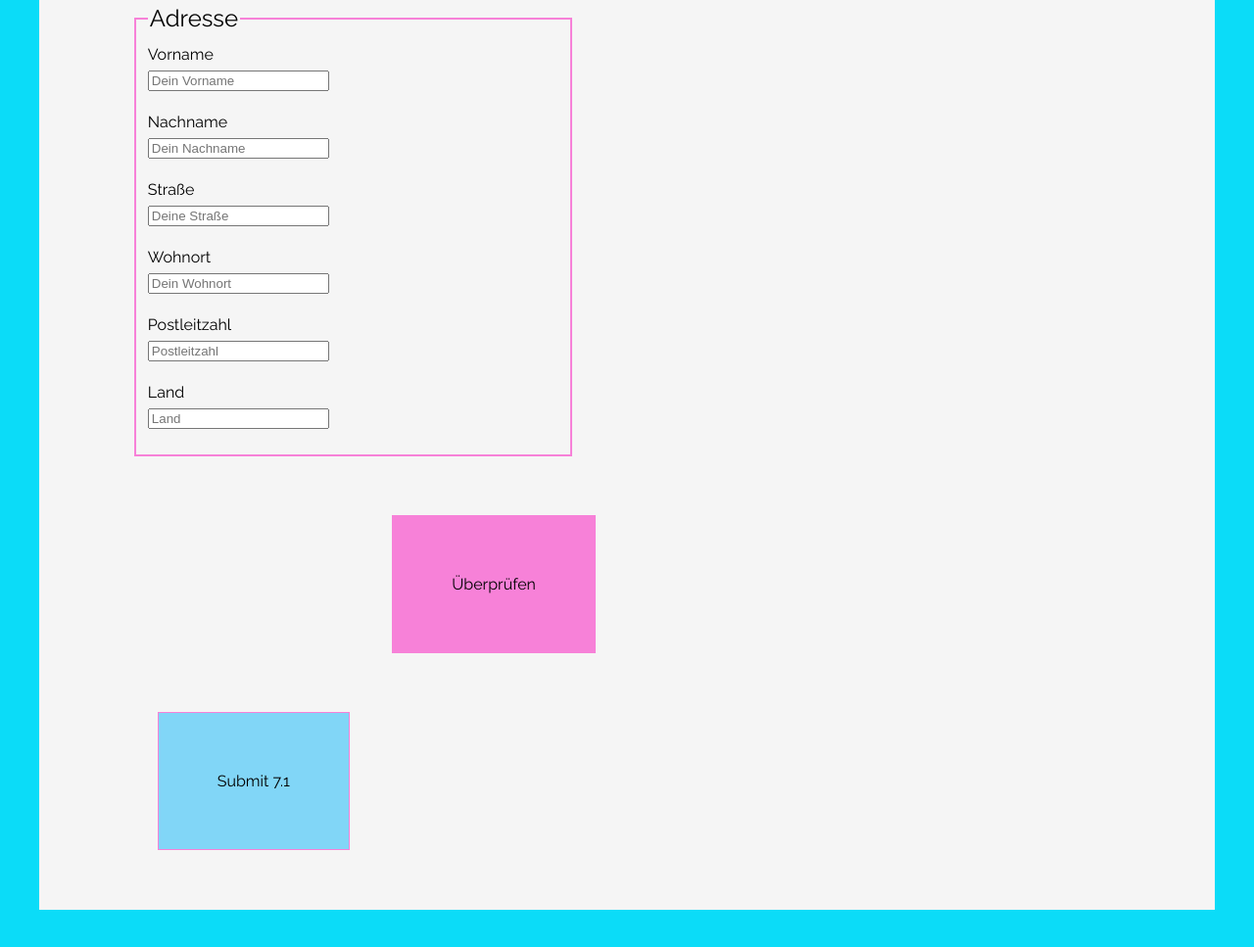
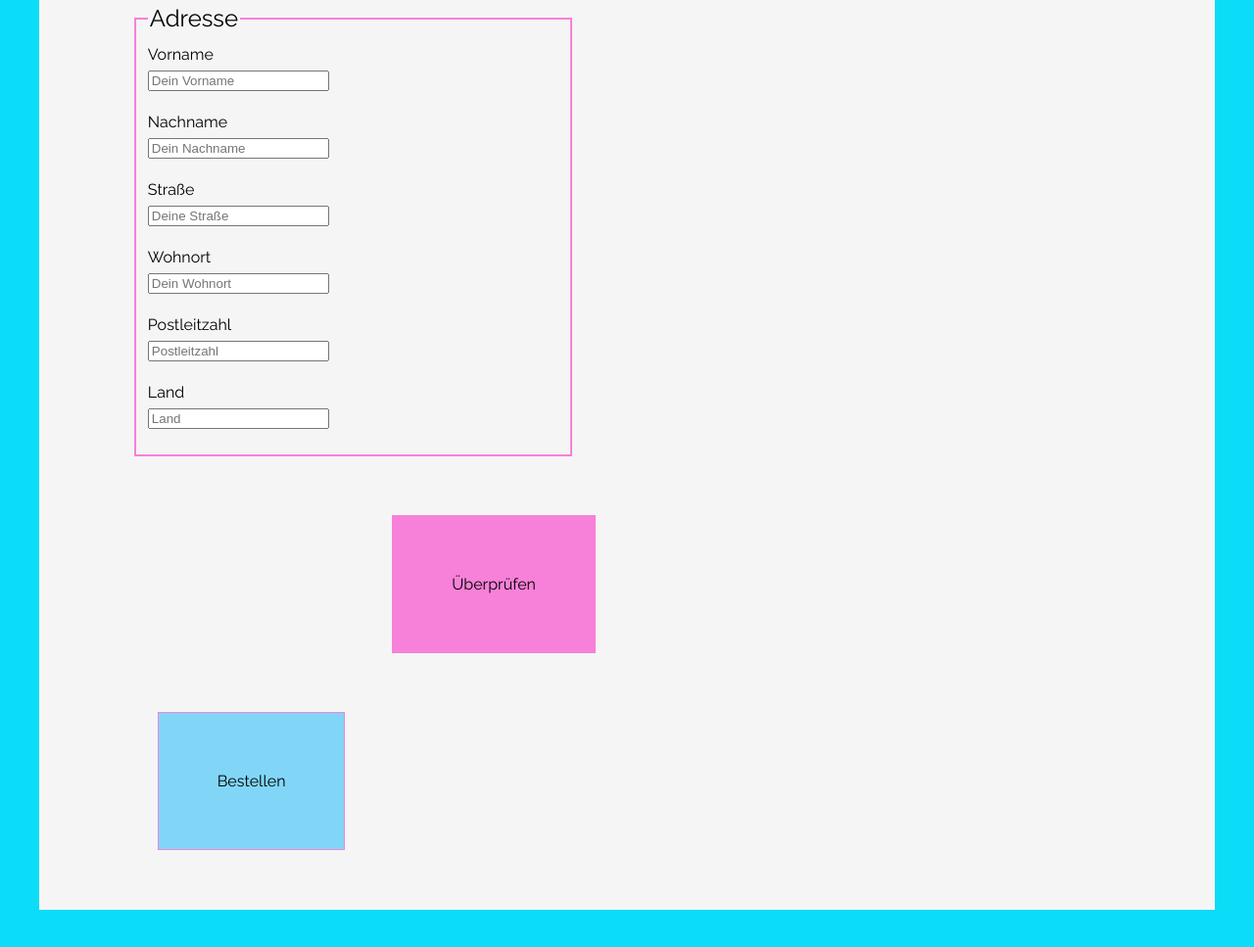
Before and after one commit to Lizzyfrmdblck/EIA2a, a website: page aufgabe06/Client/reloaded.html in a window 1280 px wide. Shown: the part 1462-2429 px from the top of the page at 98% size. Drawn offline with Linux system fonts and the light colour scheme.

Commit message:
Update reloaded.html

```diff
--- a/aufgabe06/Client/reloaded.html
+++ b/aufgabe06/Client/reloaded.html
@@ -88,7 +88,7 @@ Er wurde nicht kopiert und auch nicht diktiert.
 
 	<div class="button-group">
 		<button id="check">Überprüfen</button>
-	<button type="submit" id="submitbutton">Submit 7.1</button>
+	<button type="submit" id="submitbutton">Bestellen</button>
 	</div>
 
 	<fieldset id="basketFs">
```
